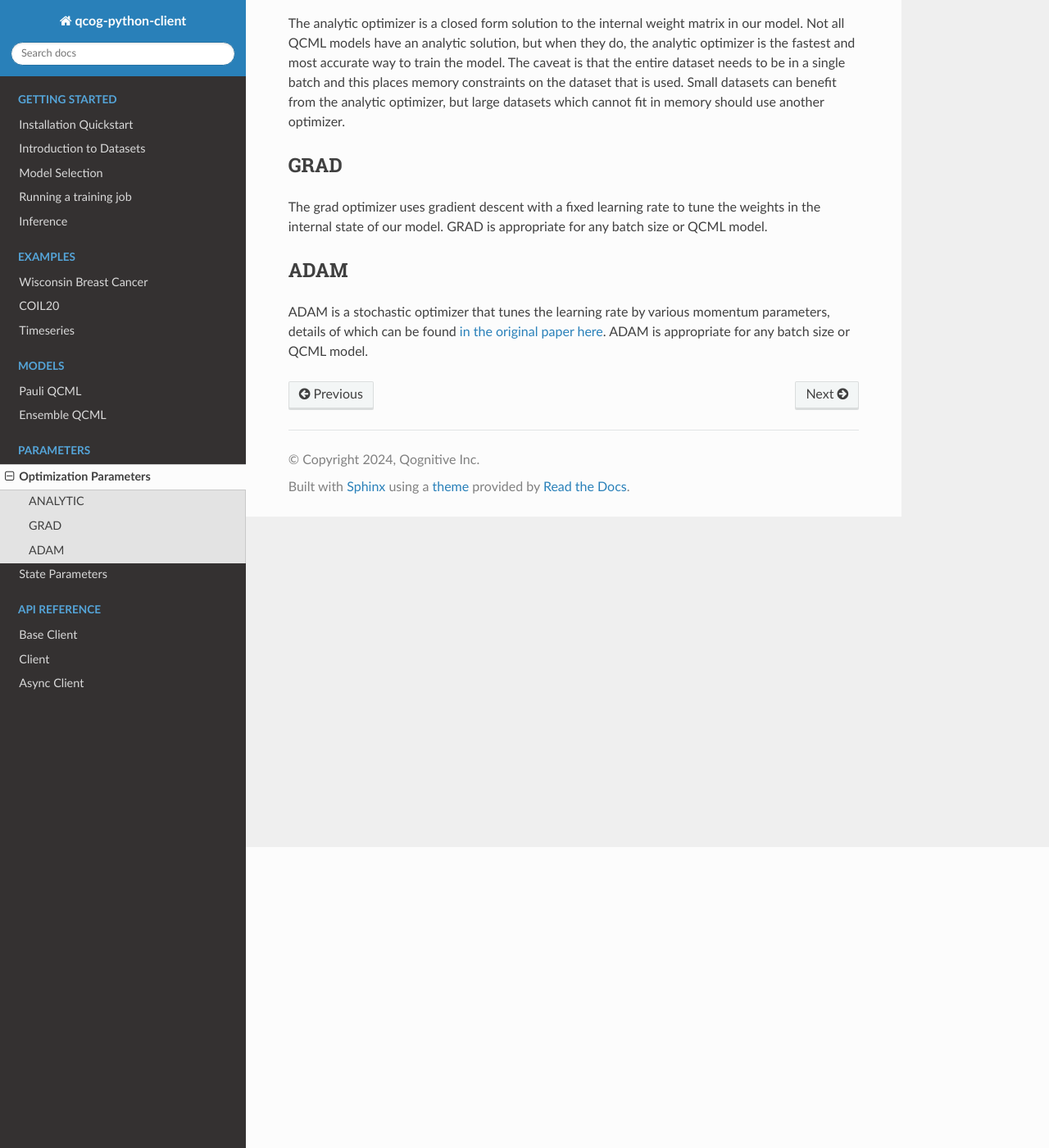
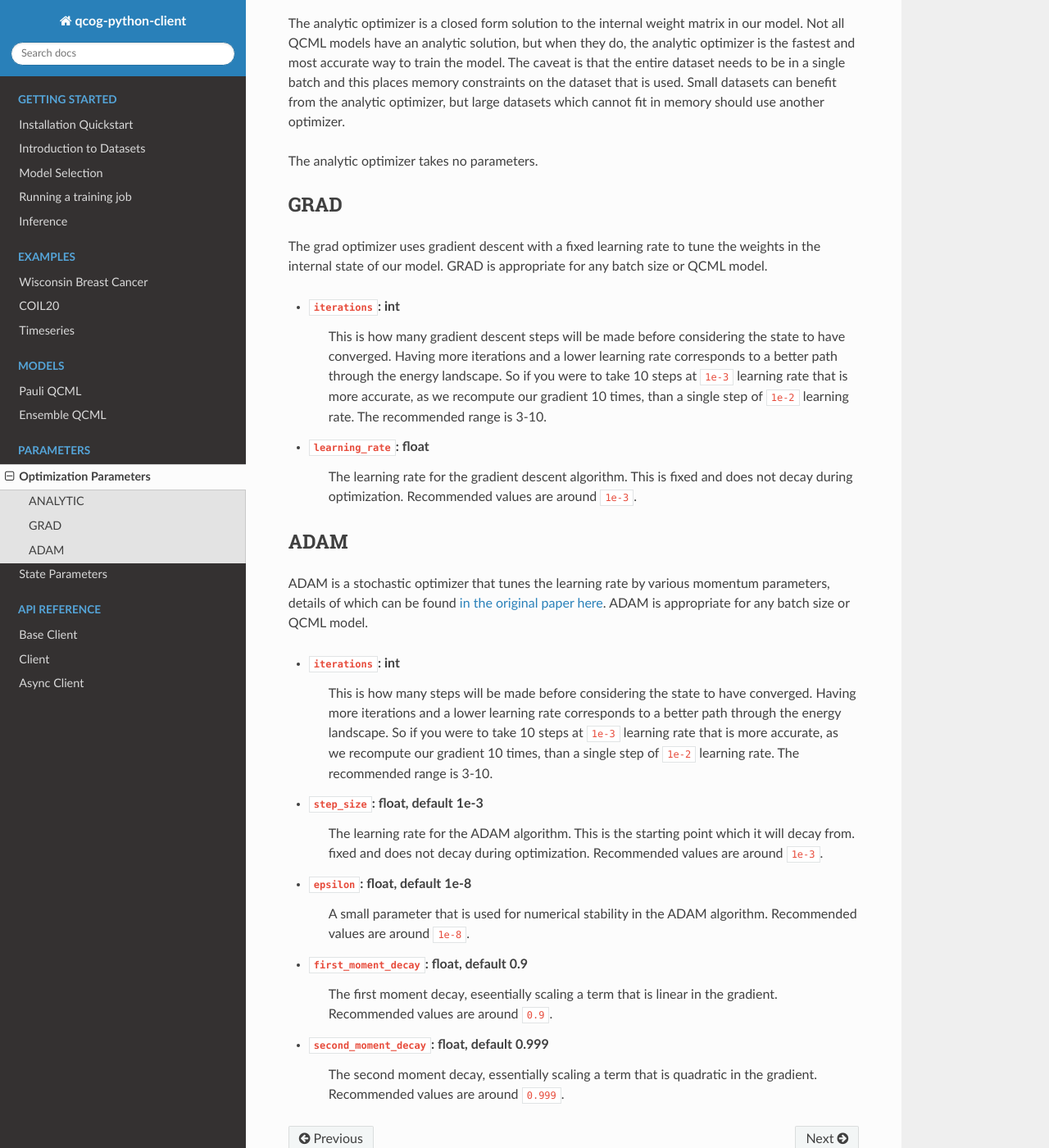
Before and after one commit to qognitive/qcog-python-client, a Sphinx documentation site: the page built from docs/parameters/optimization.rst, in a window 1280 px wide and 1400 px high, scrolled down 367 px. Shown: the whole window at 82% size. Built offline with Sphinx 7.4.7 and the Read the Docs theme 2.0.0, drawn with Linux system fonts in a browser that asks for light colours.

Commit message:
More documentation forever

```diff
--- a/docs/parameters/optimization.rst
+++ b/docs/parameters/optimization.rst
@@ -10,12 +10,37 @@ ANALYTIC
 
 The analytic optimizer is a closed form solution to the internal weight matrix in our model. Not all QCML models have an analytic solution, but when they do, the analytic optimizer is the fastest and most accurate way to train the model. The caveat is that the entire dataset needs to be in a single batch and this places memory constraints on the dataset that is used. Small datasets can benefit from the analytic optimizer, but large datasets which cannot fit in memory should use another optimizer.
 
+The analytic optimizer takes no parameters.
+
 GRAD
 ----
 
 The grad optimizer uses gradient descent with a fixed learning rate to tune the weights in the internal state of our model. GRAD is appropriate for any batch size or QCML model.
 
+.. hlist::
+    :columns: 1
+
+    * ``iterations``: int
+        This is how many gradient descent steps will be made before considering the state to have converged. Having more iterations and a lower learning rate corresponds to a better path through the energy landscape. So if you were to take 10 steps at ``1e-3`` learning rate that is more accurate, as we recompute our gradient 10 times, than a single step of ``1e-2`` learning rate. The recommended range is 3-10.
+    * ``learning_rate``: float
+        The learning rate for the gradient descent algorithm. This is fixed and does not decay during optimization. Recommended values are around ``1e-3``.
+
+
 ADAM
 ----
 
 ADAM is a stochastic optimizer that tunes the learning rate by various momentum parameters, details of which can be found `in the original paper here <https://arxiv.org/abs/1412.6980>`_. ADAM is appropriate for any batch size or QCML model.
+
+.. hlist::
+    :columns: 1
+
+    * ``iterations``: int
+        This is how many steps will be made before considering the state to have converged. Having more iterations and a lower learning rate corresponds to a better path through the energy landscape. So if you were to take 10 steps at ``1e-3`` learning rate that is more accurate, as we recompute our gradient 10 times, than a single step of ``1e-2`` learning rate. The recommended range is 3-10.
+    * ``step_size``: float, default 1e-3
+        The learning rate for the ADAM algorithm. This is the starting point which it will decay from. fixed and does not decay during optimization. Recommended values are around ``1e-3``.
+    * ``epsilon``: float, default 1e-8
+        A small parameter that is used for numerical stability in the ADAM algorithm. Recommended values are around ``1e-8``.
+    * ``first_moment_decay``: float, default 0.9
+        The first moment decay, eseentially scaling a term that is linear in the gradient. Recommended values are around ``0.9``.
+    * ``second_moment_decay``: float, default 0.999
+        The second moment decay, essentially scaling a term that is quadratic in the gradient. Recommended values are around ``0.999``.
```
Also changed, not shown: docs/examples/coil20.rst (+24 -0 lines), docs/index.rst (+12 -0 lines), docs/models/ensemble.rst (+16 -1 lines).
